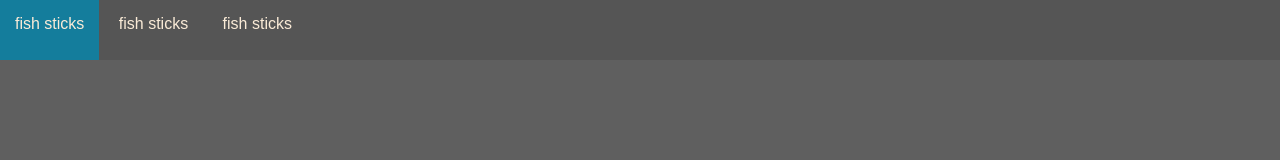
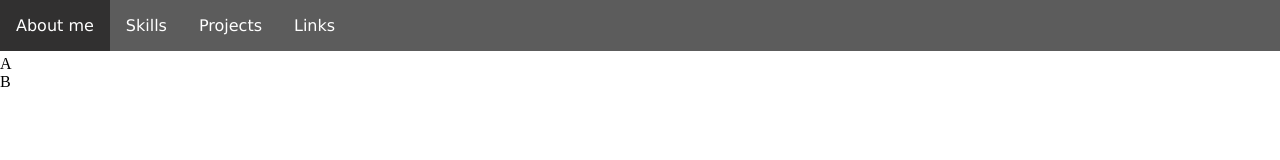
Before and after one commit to tmoroe/tmoroe.github.io, a plain HTML site: page index.html in a window 1280 px wide. Drawn offline with Linux system fonts and the light colour scheme.

Commit message:
Modified navs

```diff
--- a/css/style.css
+++ b/css/style.css
@@ -1,39 +1,34 @@
-.nav-li:hover {
-    background-color: #666;
-    margin: 0;
-}
 .nav-ul {
-    font-family: Arial, Helvetica, sans-serif;
-    font-size: 16px;
+    list-style-type: none;
     position: fixed;
     top: 0;
     margin: 0;
     padding: 0;
-    background-color: #555;
+    overflow: hidden;
     width: 100%;
+    background-color: rgb(92, 92, 92);
   }
-.nav-li {
-    display: inline-block;
-    padding: 15px;
-    margin: 0 0 0 0;
-    height: 30px;
+  .active {
+    background-color: rgb(105, 138, 45);
   }
-a {
-    color: antiquewhite;
+
+  body {
+      margin: 55px 0 0 0;
+  }
+
+  li {
+    float: left;
+  }
+
+  li a {
+    font-family: Verdana, Geneva, Tahoma, sans-serif;
+    display: block;
+    color: white;
+    text-align: center;
+    padding: 16px;
     text-decoration: none;
-}
-.active {
-    background: rgb(29, 138, 172);
-}
-.active:hover {
-    background: rgb(20, 125, 156);
-    margin: 0;
-}
-body {
-    margin-top: 25px;
-    margin-left: 0;
-    background-color: rgb(95, 95, 95);
-}
-.grid {
-    display: grid;
-}
+  }
+
+  li a:hover {
+    background-color: rgb(49, 48, 48);
+  }
--- a/index.html
+++ b/index.html
@@ -5,9 +5,10 @@
     </head>
     <body>
             <ul class="nav-ul">
-                <li class="nav-li active"><a href="#">fish sticks</a></li>
-                <li class="nav-li"><a href="#">fish sticks</a></li>
-                <li class="nav-li"><a href="#">fish sticks</a></li>
+                <li class="nav-li active"><a href="#">About me</a></li>
+                <li class="nav-li"><a href="#">Skills</a></li>
+                <li class="nav-li"><a href="#">Projects</a></li>
+                <li class="nav-li"><a href="#">Links</a></li>
 
             </ul>
         <div class="grid">
```
